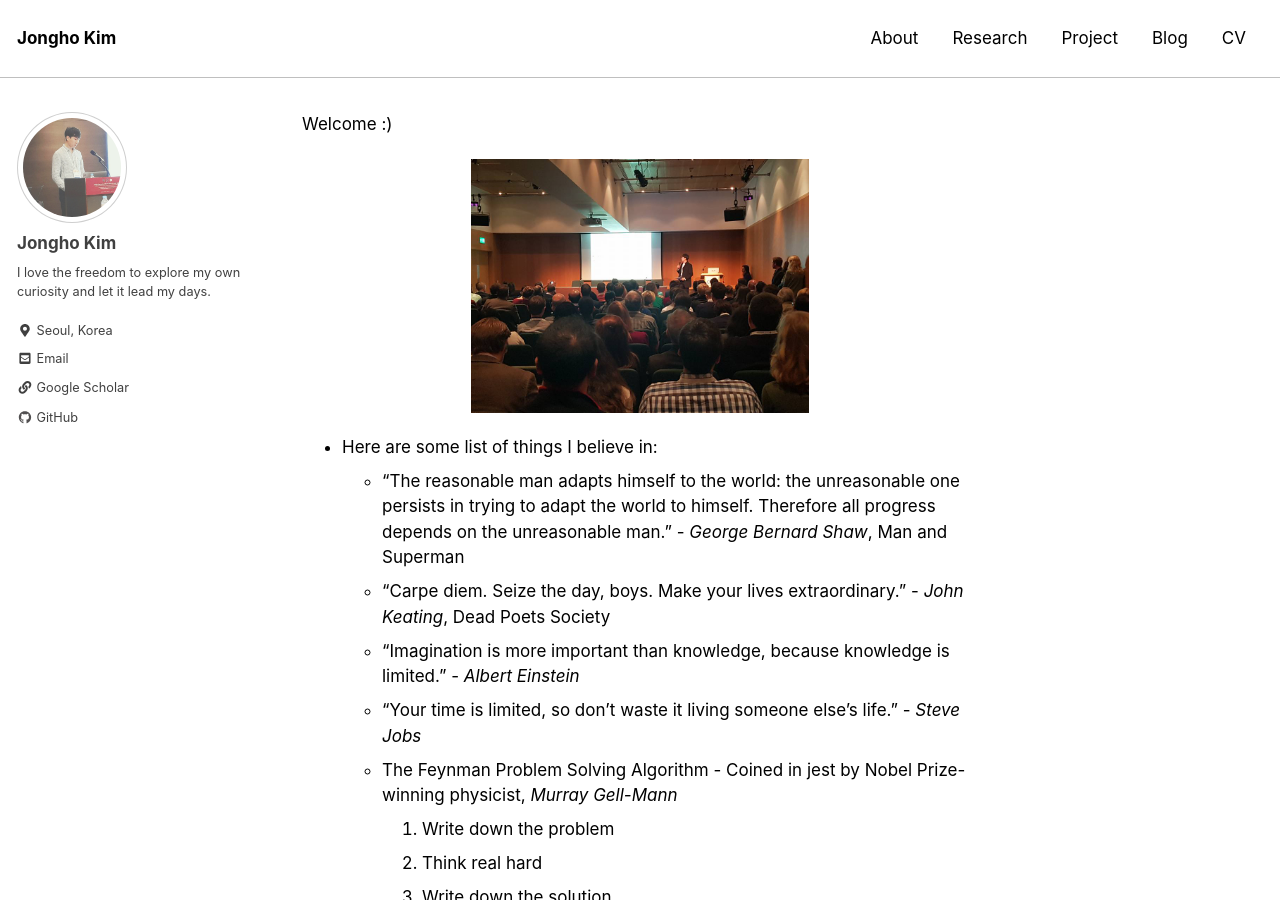
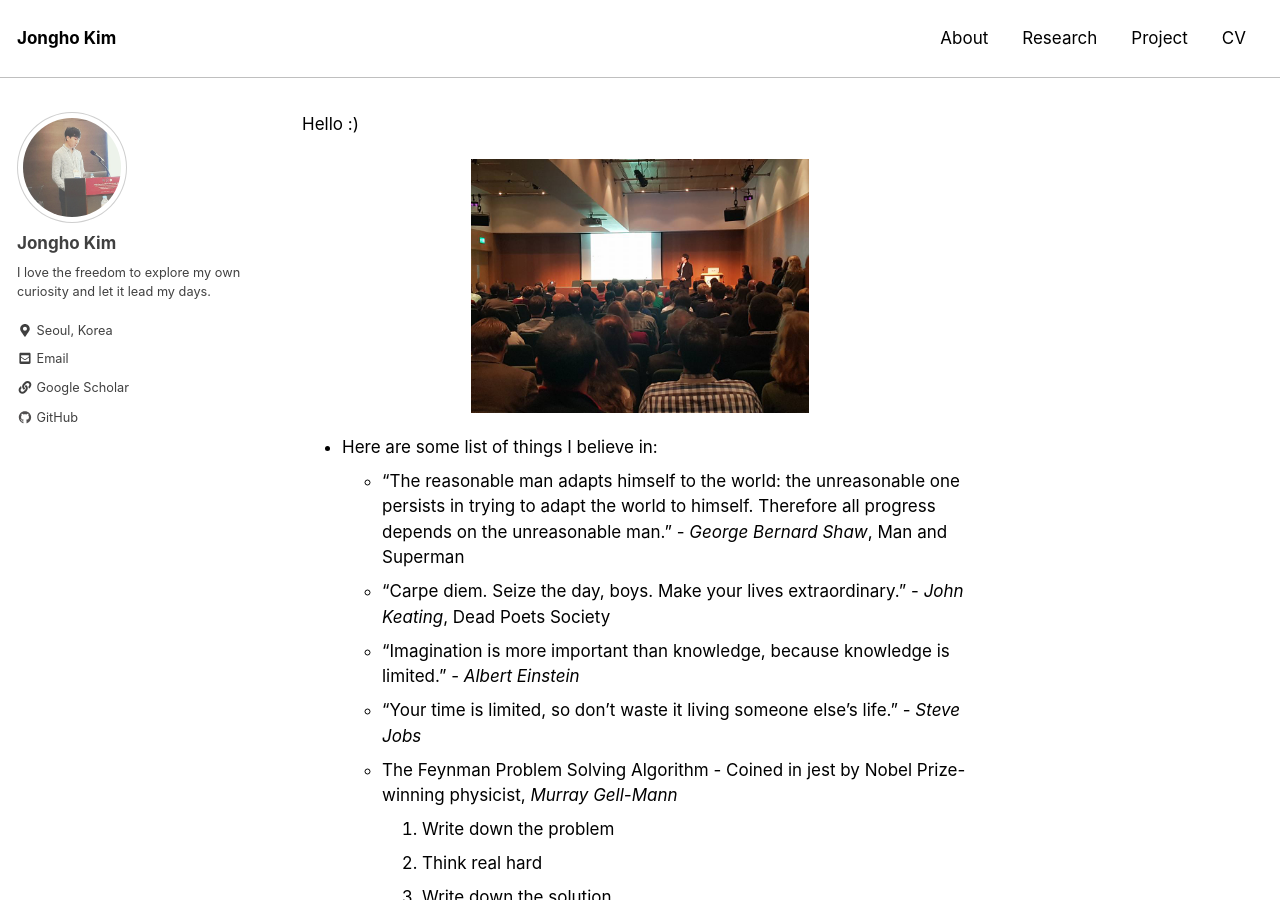
Before and after one commit to jonghkim/jonghkim.github.io, a Jekyll site: the page built from index.md, in a window 1280 px wide and 900 px high. Built offline with Jekyll 4.4.1, drawn with Linux system fonts in a browser that asks for light colours; nearby versions of some CDN libraries.

Commit message:
update blog

```diff
--- a/_data/navigation.yml
+++ b/_data/navigation.yml
@@ -6,7 +6,5 @@ main:
     url: /research/
   - title: "Project"
     url: /project/
-  - title: "Blog"
-    url: /
   - title: "CV"
     url: https://drive.google.com/file/d/1i1FYUiiJFUwT27Z1-H1d1GlQdbVlD_5A/view?usp=sharing
--- a/_includes/author-profile.html
+++ b/_includes/author-profile.html
@@ -155,6 +155,14 @@
 
       {% if author.gitlab %}
         <li>
+          <a href="/" itemprop="sameAs">
+            <i class="fab fa-fw fa-sticky-note" aria-hidden="true"></i> Blog
+          </a>
+        </li>
+      {% endif %}
+
+      {% if author.gitlab %}
+        <li>
           <a href="https://gitlab.com/{{ author.gitlab }}" itemprop="sameAs">
             <i class="fab fa-fw fa-gitlab" aria-hidden="true"></i> GitLab
           </a>
--- a/index.md
+++ b/index.md
@@ -2,7 +2,7 @@
 layout: single
 author_profile: true
 ---
-Welcome :)
+Hello :)
 
 ![Jongho Kim](/assets/images/bio-presentation.jpg){: style="width: 50%; margin: 0 auto; display: block;"}
 
```
